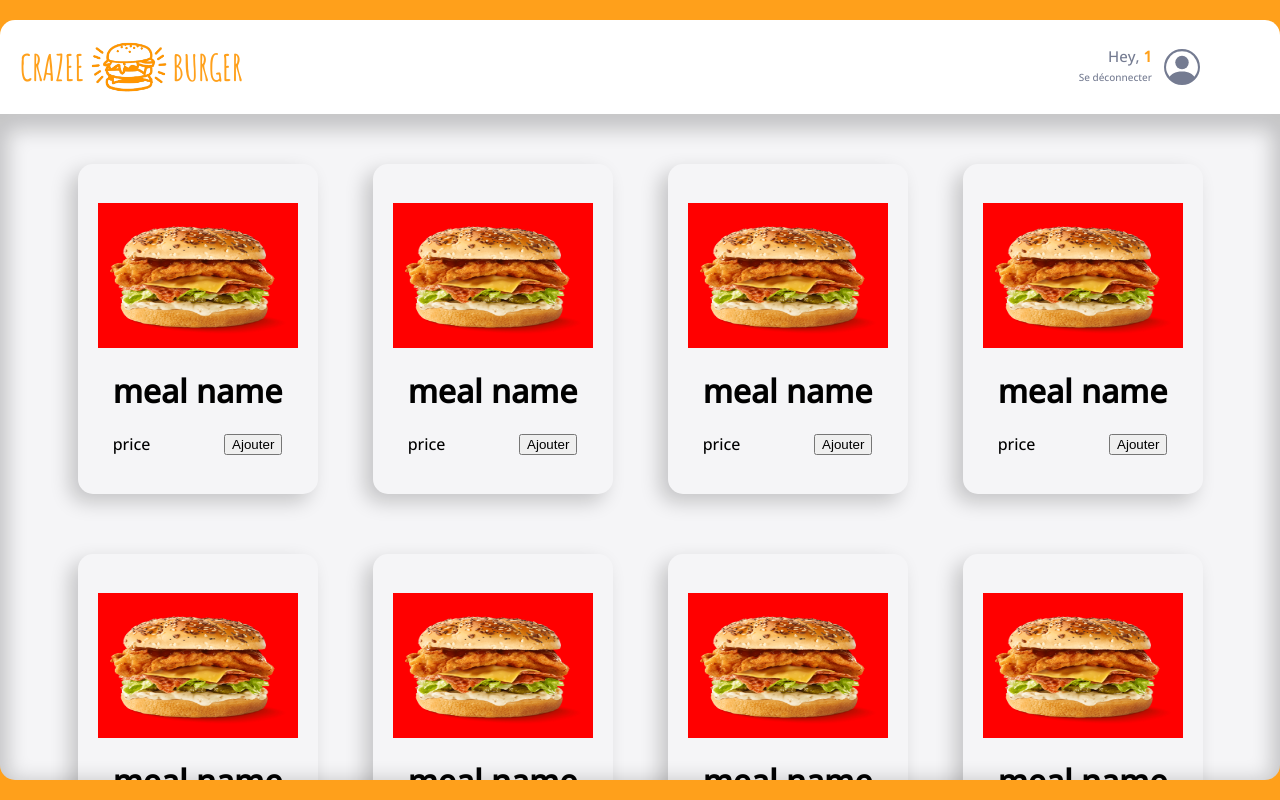
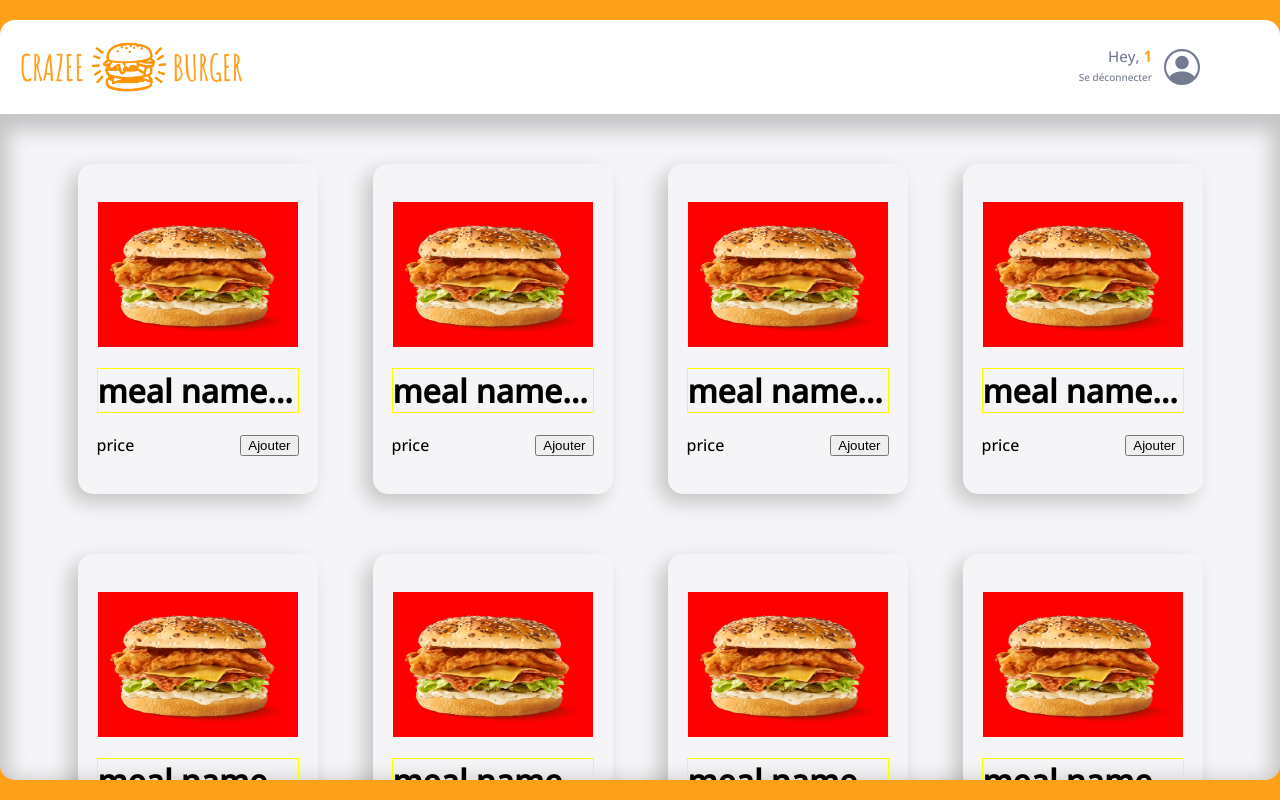
Before and after one commit to Ovgodd/crazee-burger, a React (Create React App) app: page /order/1 in a window 1280 px wide. Built offline with nearby package versions, Linux system fonts and the light colour scheme.

Commit message:
✨ F05: MENU > ellipsis on product name

```diff
--- a/src/components/reusable-ui/Product.js
+++ b/src/components/reusable-ui/Product.js
@@ -7,9 +7,11 @@ export default function Product() {
     <ProductStyled>
       <img src="../../images/burger3.png" alt="burger" />
       <div>
-        <h1>meal name</h1>
+        <h1 className="overflow">meal name sal</h1>
         <div className="interact-container">
-          <span>price</span>
+          <div className="price">
+            <span>price</span>
+          </div>
           <button>Ajouter</button>
         </div>
       </div>
@@ -31,6 +33,13 @@ const ProductStyled = styled.div`
     width: 200px;
     height: 145px;
   }
+  h1 {
+    white-space: nowrap;
+    overflow: hidden;
+    border: 1px solid yellow;
+    width: 200px;
+    text-overflow: ellipsis;
+  }
   .interact-container {
     display: flex;
     align-items: center;
```
